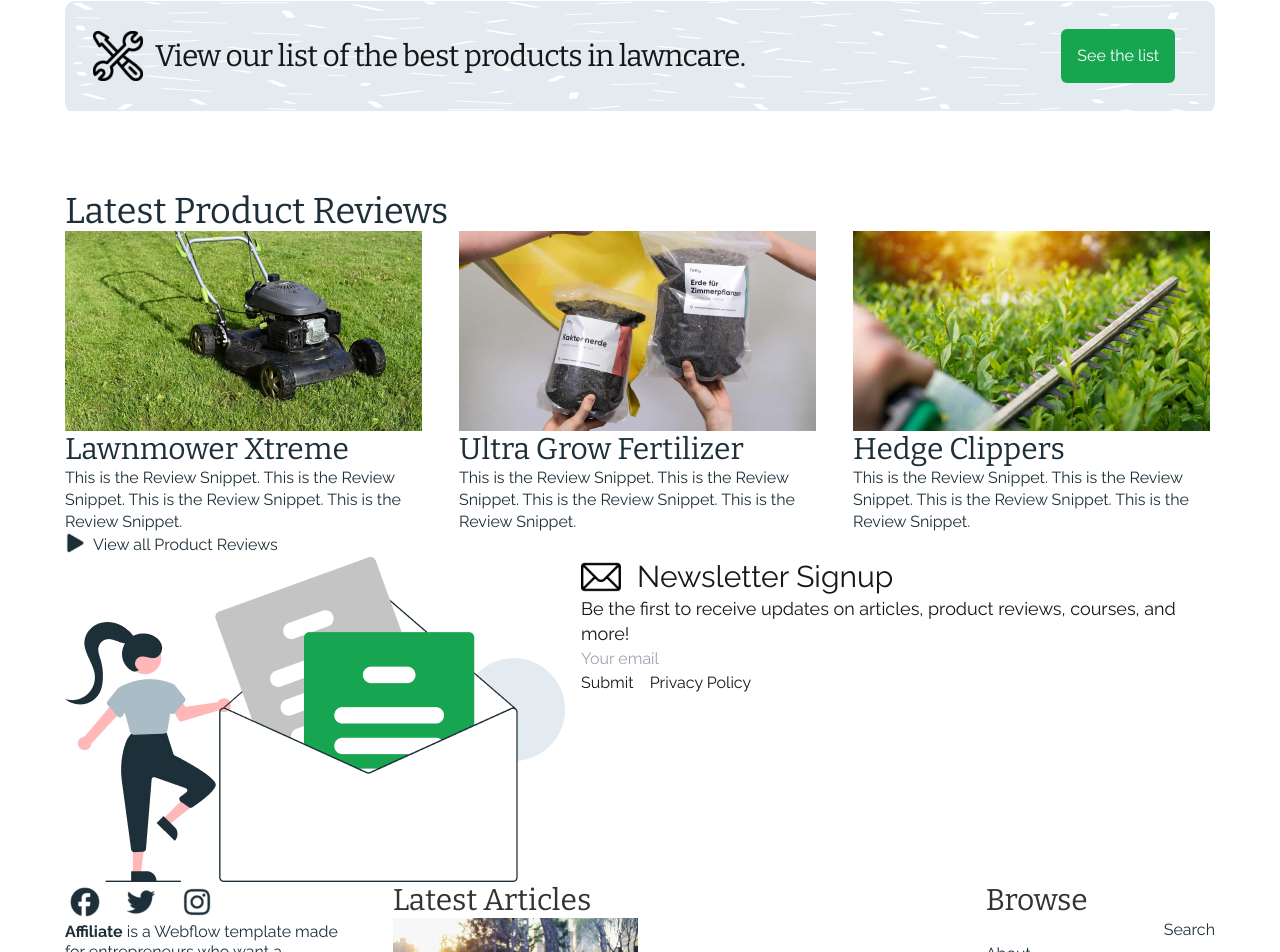
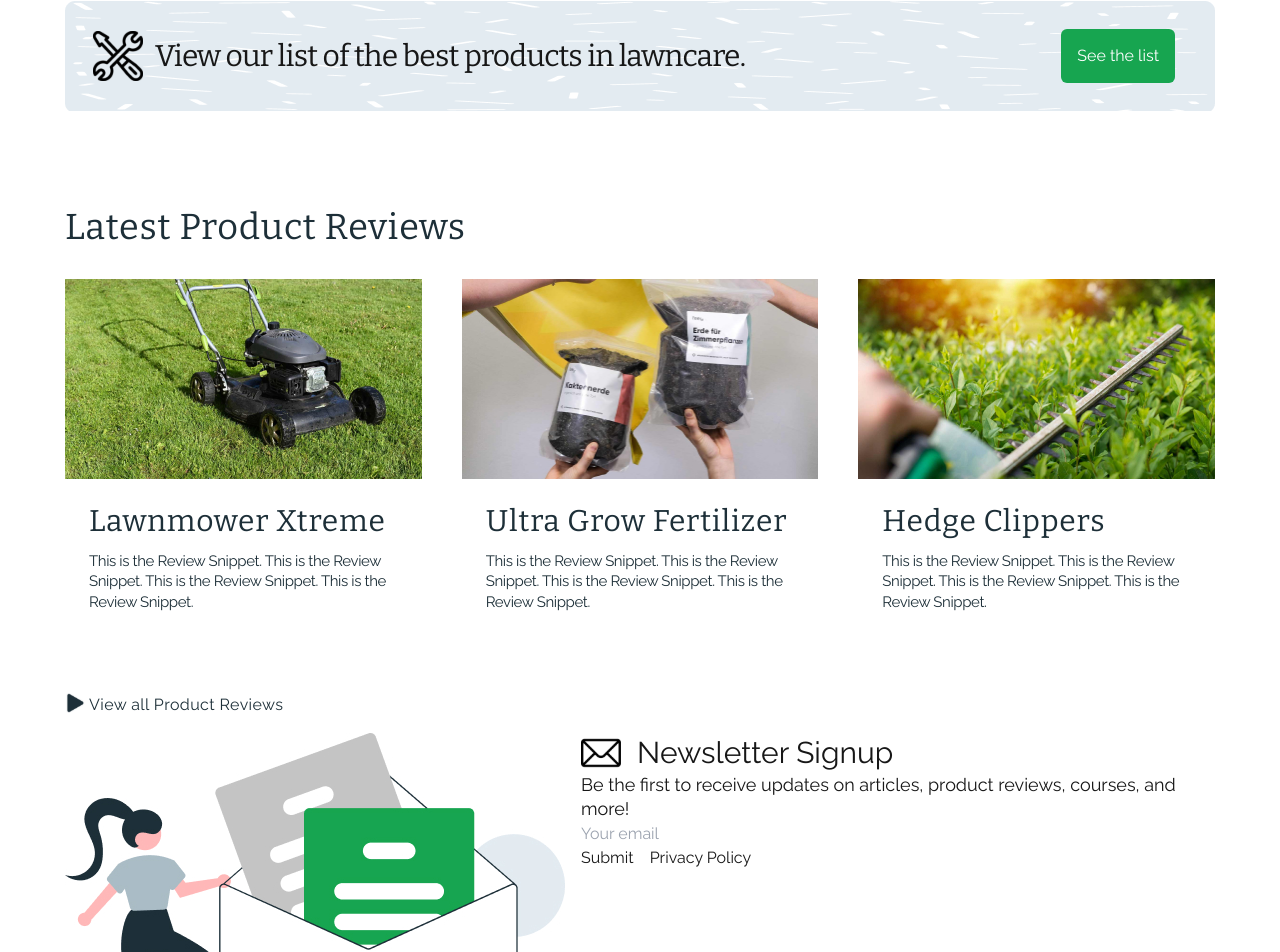
Before and after one commit to theCapnCoder/3_low_affiliate, a Next.js app: page / in a window 1280 px wide. Shown: the part 1474-2426 px from the top of the page. Built offline with nearby package versions, Linux system fonts and the light colour scheme.

Commit message:
feat: products markUp

```diff
--- a/src/app/_containers/products.tsx
+++ b/src/app/_containers/products.tsx
@@ -30,22 +30,25 @@ const cards = [
 
 export const Products = () => {
   return (
-    <section className="text-blue_dark">
-      <h2 className="font-bitter text-4xl">Latest Product Reviews</h2>
+    <section className="py-4 tracking-wider text-blue_dark">
+      <h2 className="mb-8 font-bitter text-4xl">Latest Product Reviews</h2>
 
-      <div className="flex gap-8">
+      <div className="mb-20 flex gap-10">
         {cards.map((card, index) => (
-          <div key={index} className="col-span-1">
-            <Image src={card.img} alt={card.alt} />
-            <h3 className="font-bitter text-3xl">{card.title}</h3>
-            <p className="leading-snug">{card.text}</p>
+          <div key={index}>
+            <Image src={card.img} alt={card.alt} className="mb-6" />
+
+            <div className="pl-6">
+              <h3 className="mb-3 font-bitter text-3xl">{card.title}</h3>
+              <p className="leading-snug tracking-tight text-[15px]">{card.text}</p>
+            </div>
           </div>
         ))}
       </div>
 
-      <div className="flex gap-2">
+      <div className="flex gap-1">
         <Play />
-        <div>View all Product Reviews</div>
+        <p className="tracking-wide">View all Product Reviews</p>
       </div>
     </section>
   );
```
